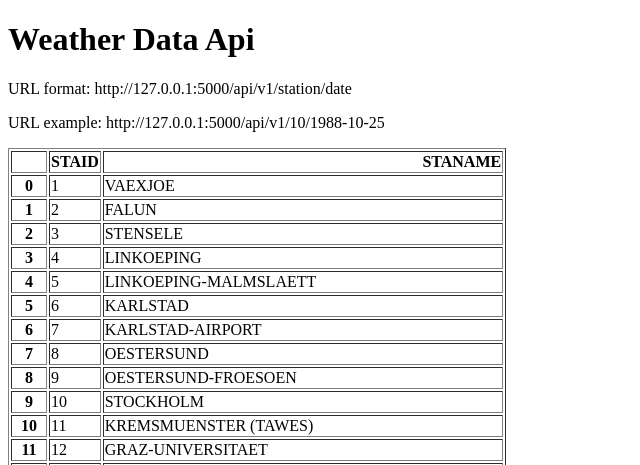
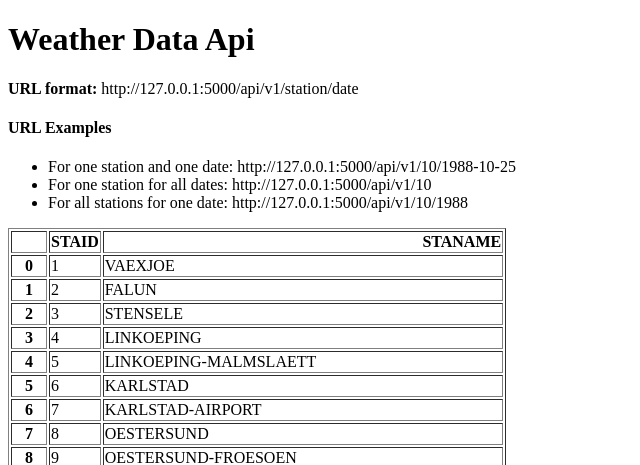
Before and after one commit to prangon59/python-projects, a Flask app: page / in a window 1280 px wide. Shown: the top 465 px of the page, without its empty margins (0-640 px from the left). Run offline with Flask 3, Linux system fonts and the light colour scheme.

Commit message:
add url enpoint for yearly and all data (day 31)

```diff
--- a/app-6-my-weather-api/main.py
+++ b/app-6-my-weather-api/main.py
@@ -21,5 +21,20 @@ def about(station, date):
             "temperature": temperature
             }
 
+@app.route("/api/v1/<station>")
+def station_data(station):
+    filename = f"data-small\TG_STAID{str(station).zfill(6)}.txt"
+    df = pd.read_csv(filename, skiprows=20, parse_dates=["    DATE"])
+    result = df.to_dict(orient="records")
+    return result
+
+@app.route("/api/v1/yearly/<station>/<year>")
+def yearly(station, year):
+    filename = f"data-small\TG_STAID{str(station).zfill(6)}.txt"
+    df = pd.read_csv(filename, skiprows=20)
+    df["    DATE"] = df["    DATE"].astype(str)
+    result = df[df["    DATE"].str.startswith(str(year))].to_dict(orient="records")
+    return result
+
 if __name__ == "__main__":
     app.run(debug=True)
--- a/app-6-my-weather-api/templates/home.html
+++ b/app-6-my-weather-api/templates/home.html
@@ -6,8 +6,14 @@
     <title>WAPI</title>
 </head>
 <h1>Weather Data Api</h1>
-<p>URL format: http://127.0.0.1:5000/api/v1/station/date</p>
-<p>URL example: http://127.0.0.1:5000/api/v1/10/1988-10-25</p>
+<p><strong>URL format:</strong> http://127.0.0.1:5000/api/v1/station/date</p>
+<h4>URL Examples</h4>
+<ul>
+<li>For one station and one date: http://127.0.0.1:5000/api/v1/10/1988-10-25</li>
+<li>For one station for all dates: http://127.0.0.1:5000/api/v1/10</li>
+<li>For all stations for one date: http://127.0.0.1:5000/api/v1/10/1988</li>
+</ul>
+
 <p>{{data | safe}}</p>
 <body>
 
```
